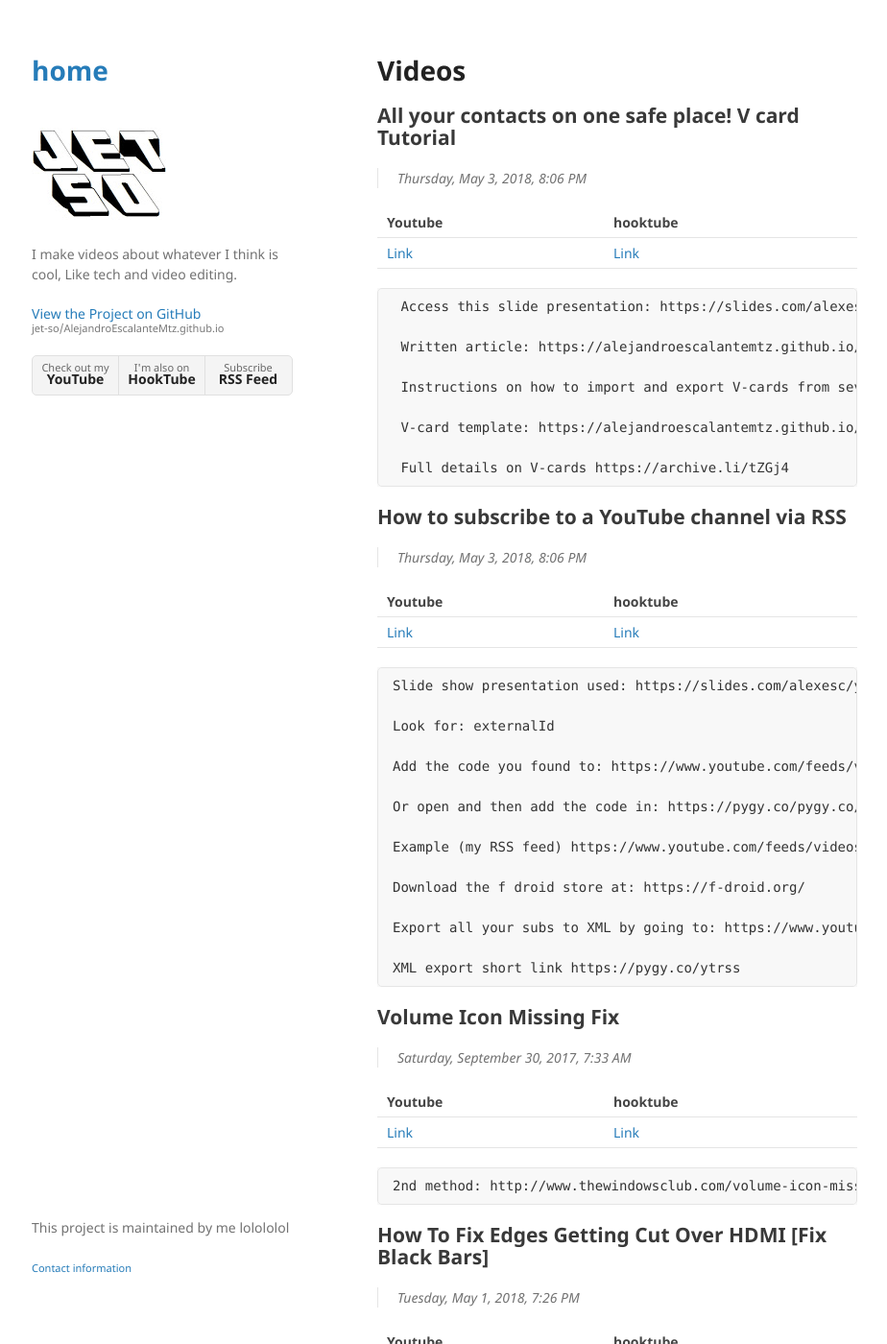
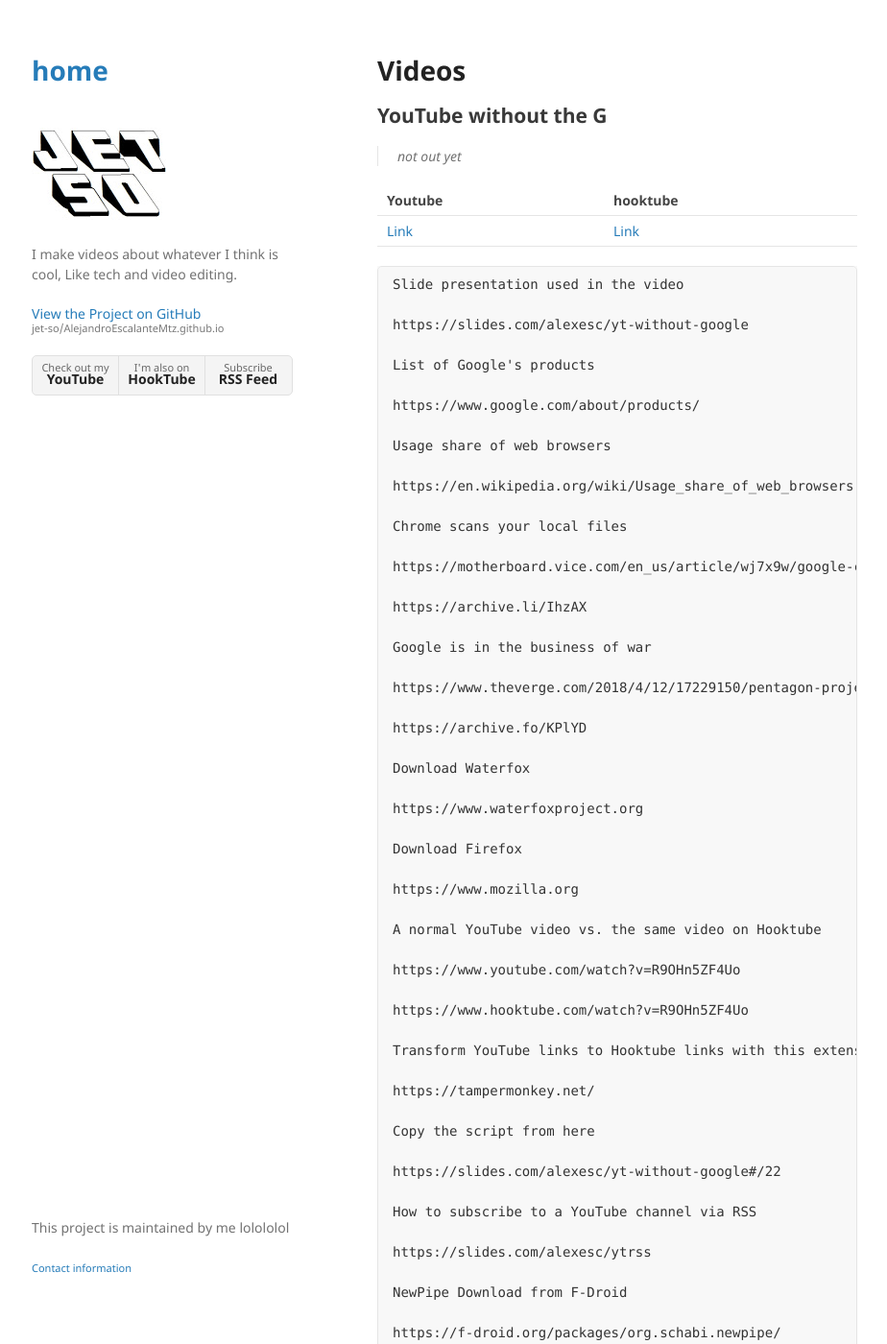
Before and after one commit to jet-so/AlejandroEscalanteMtz.github.io, a Jekyll site: the page built from docs/allvids.md, in a window 1280 px wide and 1400 px high. Shown: the whole window at 96% size, without its empty margins (177-1101 px from the left). Built offline with Jekyll 4.4.1, drawn with Linux system fonts in a browser that asks for light colours; our own code applies the rules of GitHub Pages for plain Markdown files; some of the changed text lies outside the part shown.

Commit message:
added desc for upcoming vid

````diff
--- a/docs/allvids.md
+++ b/docs/allvids.md
@@ -1,4 +1,75 @@
 # Videos
+
+## YouTube without the G
+> not out yet
+
+Youtube| hooktube
+--- | ---
+[Link](nope)|[Link](nope)
+
+```
+Slide presentation used in the video
+
+https://slides.com/alexesc/yt-without-google
+
+List of Google's products
+
+https://www.google.com/about/products/
+
+Usage share of web browsers
+
+https://en.wikipedia.org/wiki/Usage_share_of_web_browsers
+
+Chrome scans your local files
+
+https://motherboard.vice.com/en_us/article/wj7x9w/google-chrome-scans-files-on-your-windows-computer-chrome-cleanup-tool
+
+https://archive.li/IhzAX
+
+Google is in the business of war
+
+https://www.theverge.com/2018/4/12/17229150/pentagon-project-maven-ai-google-war-military
+
+https://archive.fo/KPlYD
+
+Download Waterfox
+
+https://www.waterfoxproject.org
+
+Download Firefox
+
+https://www.mozilla.org
+
+A normal YouTube video vs. the same video on Hooktube
+
+https://www.youtube.com/watch?v=R9OHn5ZF4Uo
+
+https://www.hooktube.com/watch?v=R9OHn5ZF4Uo
+
+Transform YouTube links to Hooktube links with this extension
+
+https://tampermonkey.net/
+
+Copy the script from here
+
+https://slides.com/alexesc/yt-without-google#/22
+
+How to subscribe to a YouTube channel via RSS
+
+https://slides.com/alexesc/ytrss
+
+NewPipe Download from F-Droid
+
+https://f-droid.org/packages/org.schabi.newpipe/
+
+FreeTube Download from Github
+
+https://github.com/FreeTubeApp/FreeTube
+
+uBlock Origin
+
+https://github.com/gorhill/uBlock
+```
 
 ## All your contacts on one safe place! V card Tutorial
 > Thursday, May 3, 2018, 8:06 PM
````
